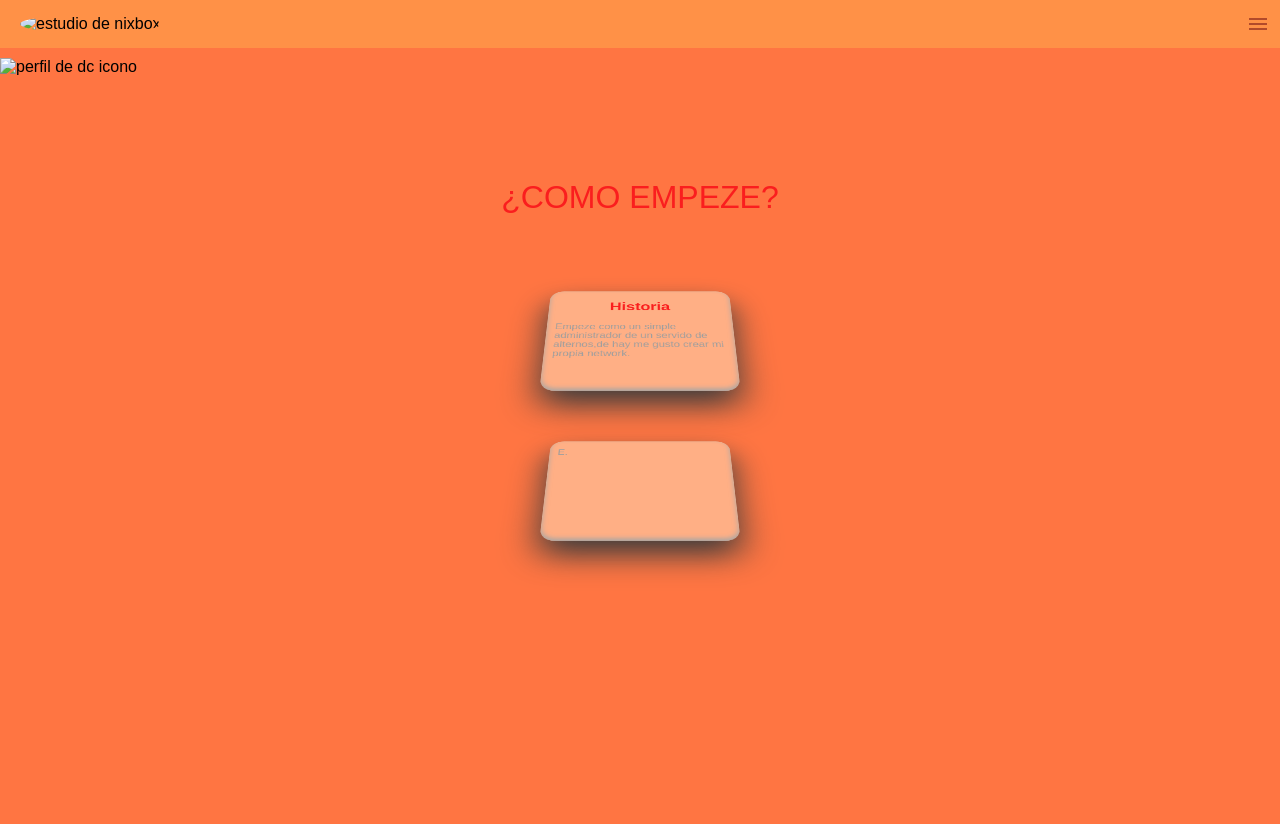
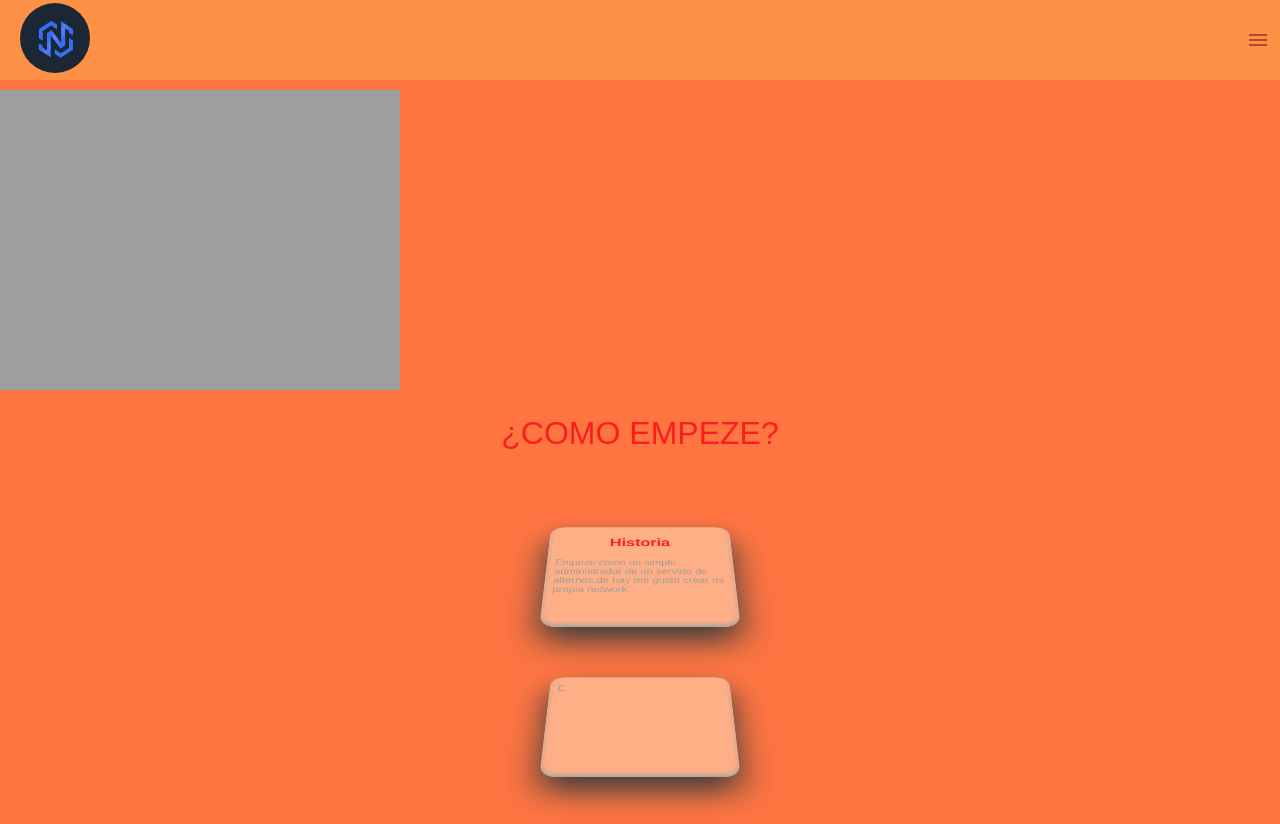
Before and after one commit to Cheftgamer/portafoli-semi2, a plain HTML site: page index.html in a window 1280 px wide. Before the commit the page ends 800 px from the top, so only its background shows below. Drawn offline with nearby package versions, Linux system fonts and the light colour scheme; the site is published under a folder, as on GitHub Pages, so addresses that start at the root find nothing.

Commit message:
Update index.html

```diff
--- a/index.html
+++ b/index.html
@@ -4,7 +4,7 @@
   <meta charset="UTF-8">
   <meta name="viewport" content="width=device-width, initial-scale=1.0">
   <link rel="stylesheet" href="porta.css">
-  <link rel="icon" href="imagenes/icono.png" type="imagenes/x-png">
+  <link rel="icon" href="icono.png" type="imagenes/x-png">
   <link href="https://fonts.googleapis.com/css2?family=Material+Symbols+Outlined" rel="stylesheet" />
   <title>Cheft | Portafolio</title>
 </head>
@@ -16,7 +16,7 @@
       <input type="checkbox" id="barra--item1" class="barra-check">
       <label class="material-symbols-outlined barra--item" id="barra--label" for="barra--item1">menu</label>
       <div class="barra--img_container">
-        <img src="/imagenes/estu.jpg" alt="estudio de nixbox" class="barra--img">
+        <img src="estu.jpg" alt="estudio de nixbox" class="barra--img">
       </div>
     <nav class="barra--nav">
       <label class="material-symbols-outlined close-menu" for="barra--item1">close</label>
@@ -42,7 +42,7 @@
   <main class="centro">
     <div class="centro-item">
       <span class="centro--container-img">
-        <img src="/imagenes/icono.png" alt="perfil de dc icono" class="centro-img">
+        <img src="icono.png" alt="perfil de dc icono" class="centro-img">
       </span>
       <div class="centro-item centro--item2">
       <h1>¿COMO EMPEZE?</h1>
```
